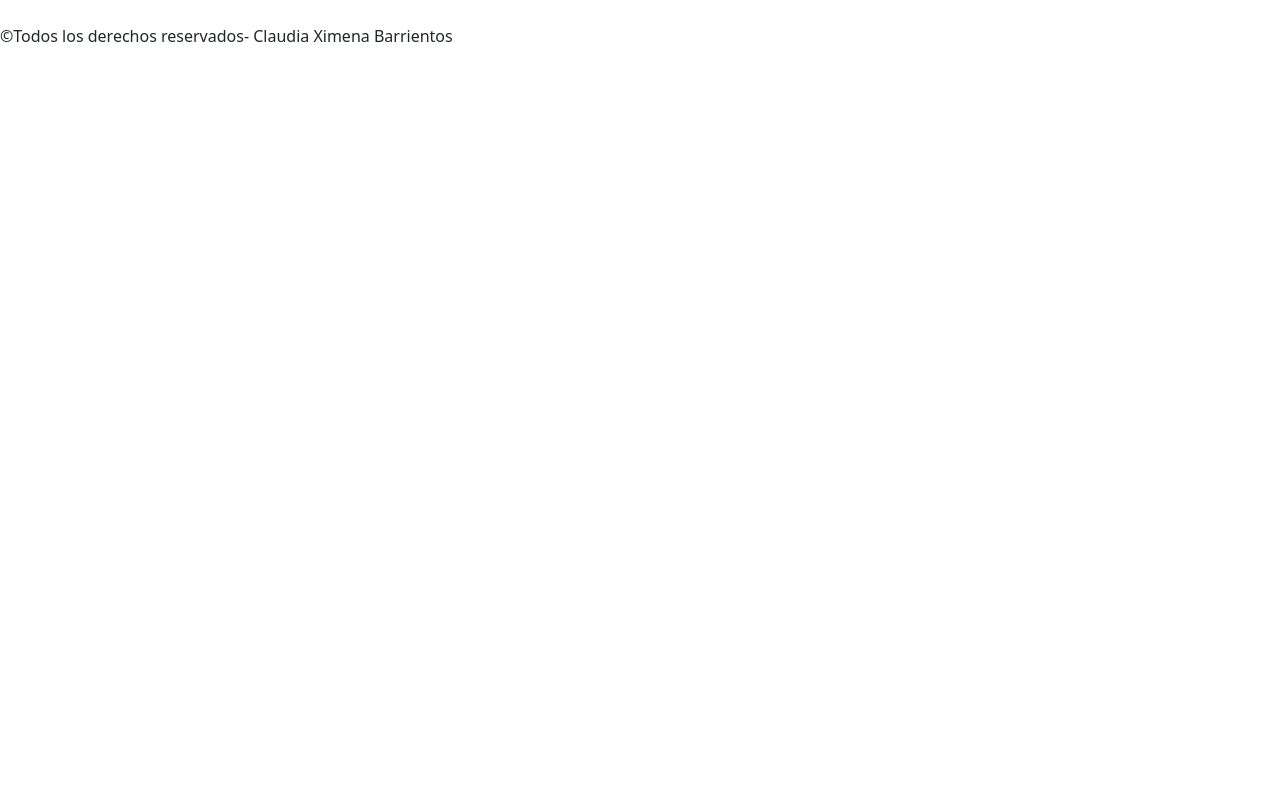
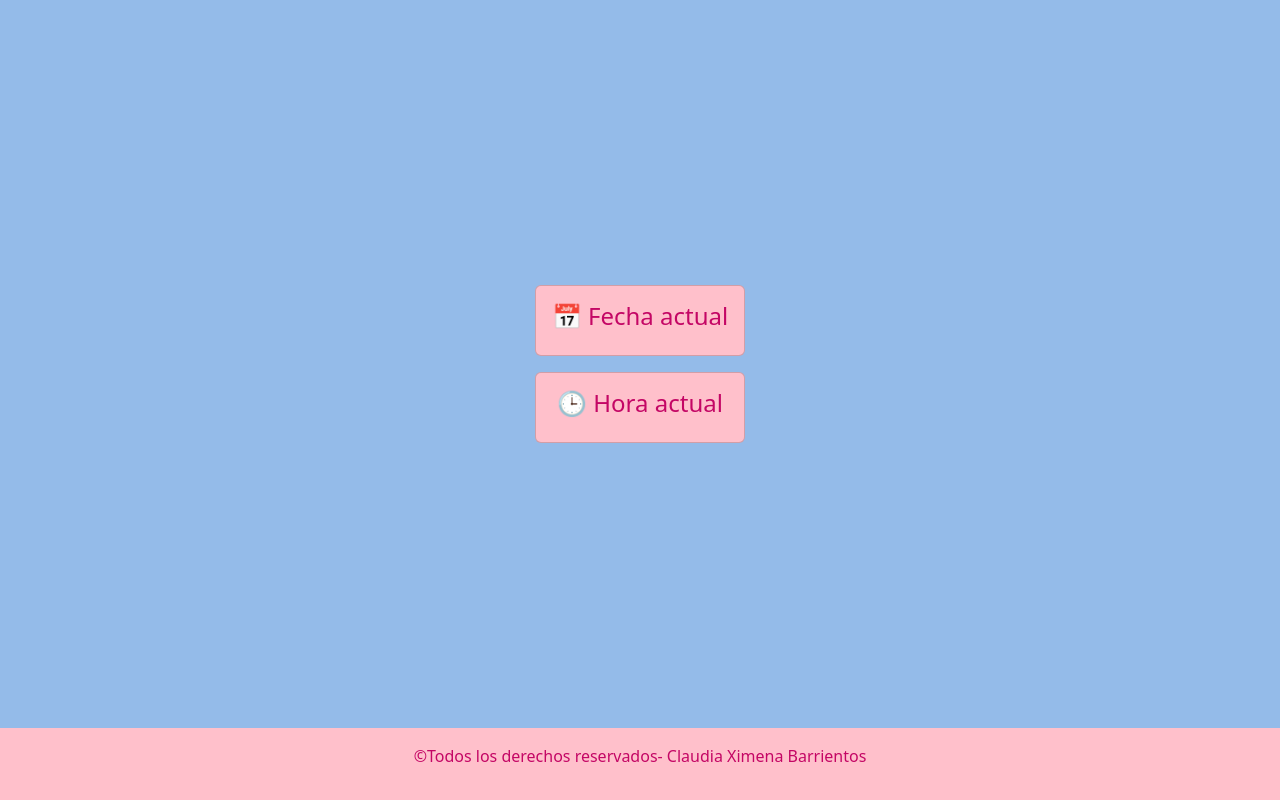
Before and after one commit to ximebarrientos/DOM-ejercicio4, a plain HTML site: page index.html in a window 1280 px wide. Drawn offline with nearby package versions, Linux system fonts and the light colour scheme.

Commit message:
realice maquetado simple

```diff
--- a/css/style.css
+++ b/css/style.css
@@ -0,0 +1,15 @@
+body{
+    min-height: 100vh;
+    display: flex;
+    flex-direction: column;
+}
+
+main{
+    flex-grow: 1;
+    background-color:#94bbe9;
+}
+
+.fondoRosa{
+    background-color: pink;
+    color: #c40665;
+}
--- a/index.html
+++ b/index.html
@@ -12,9 +12,21 @@
 </head>
 <body>
     <header></header>
-    <main></main>
-    <footer>
-        <p class="py-4">&copy;Todos los derechos reservados- Claudia Ximena Barrientos</p>
+    <main class="text-white d-flex justify-content-center align-items-center">
+    <div class="text-center">
+    <div class="card fondoRosa mb-3 p-3">
+      <h4>📅 Fecha actual</h4>
+      <div id="fecha" class="fs-4"></div>
+    </div>
+
+    <div class="card fondoRosa p-3">
+      <h4>🕒 Hora actual</h4>
+      <div id="hora" class="fs-3 fw-bold"></div>
+    </div>
+  </div>
+    </main>
+    <footer class="py-3 text-center fondoRosa">
+        <p>&copy;Todos los derechos reservados- Claudia Ximena Barrientos</p>
     </footer>
     <script src="./js/app.js"></script>
 </body>
```
